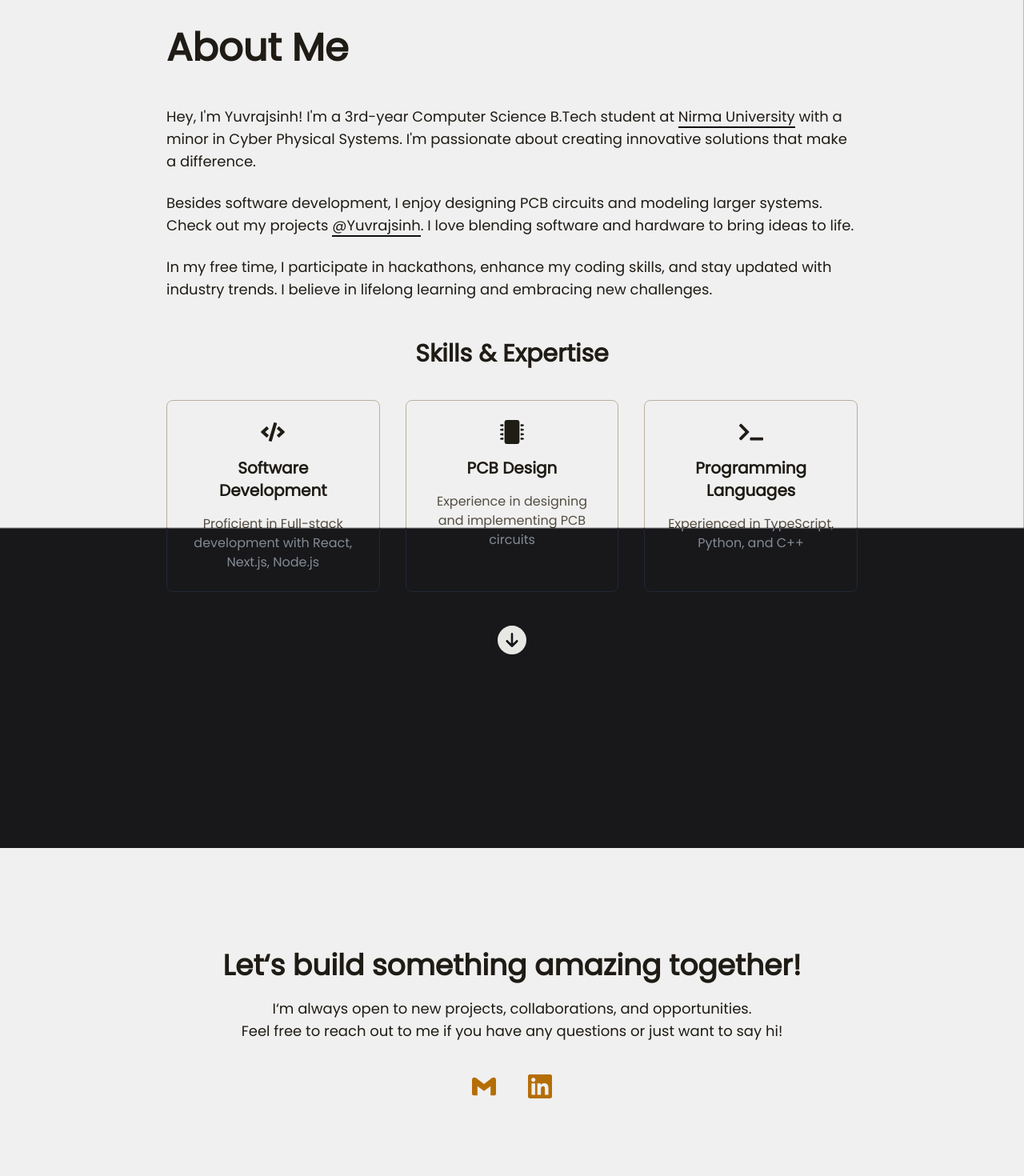
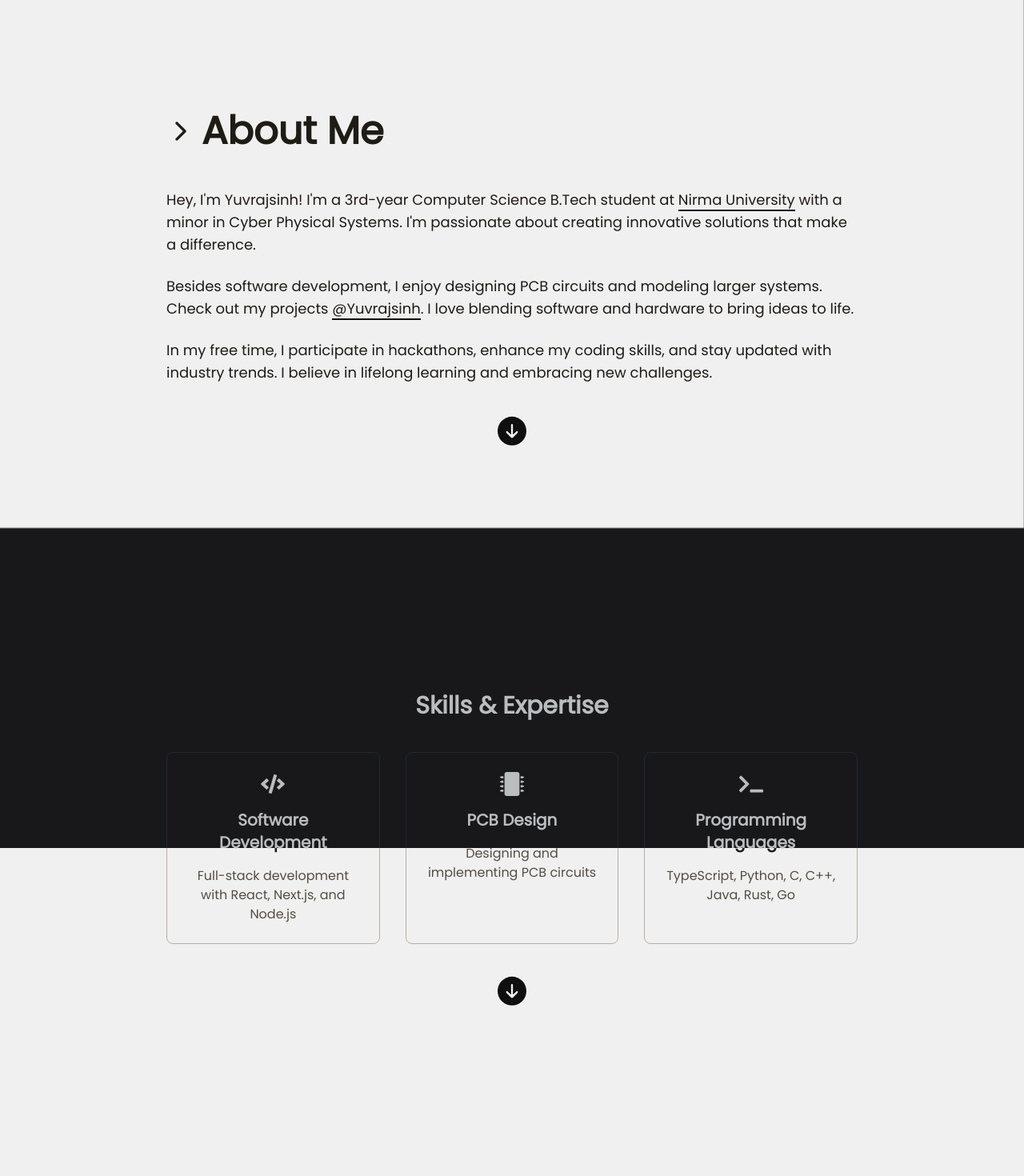
Before and after one commit to yuvrajsinh5252/website, a Next.js app: page /about in a window 1280 px wide. Shown: the part 140-1610 px from the top of the page at 80% size. Built offline with nearby package versions, Linux system fonts and the light colour scheme.

Commit message:
feat: chore: styling transitions, and refactor component structure

```diff
--- a/src/app/about/page.tsx
+++ b/src/app/about/page.tsx
@@ -2,14 +2,15 @@
 
 import dynamic from "next/dynamic";
 import ContactUs from "@/components/contact";
-const MagicLink = dynamic(() => import("@/components/magicLink"), {
+const MagicLink = dynamic(() => import("@/components/ui/magicLink"), {
   ssr: false,
 });
-import MaxWidthWrapper from "@/components/MaxWidthWrapper";
+import MaxWidthWrapper from "@/components/ui/MaxWidthWrapper";
 import { motion } from "framer-motion";
 import { useEffect, useState } from "react";
 import { FaArrowDown } from "react-icons/fa6";
 import { FaCode, FaMicrochip, FaTerminal } from "react-icons/fa";
+import { IoIosArrowForward } from "react-icons/io";
 
 export default function Home() {
   const [sections, setSections] = useState<HTMLElement[]>([]);
@@ -51,35 +52,33 @@ export default function Home() {
     {
       icon: <FaCode className="text-3xl" />,
       title: "Software Development",
-      description:
-        "Proficient in Full-stack development with React, Next.js, Node.js",
+      description: "Full-stack development with React, Next.js, and Node.js",
     },
     {
       icon: <FaMicrochip className="text-3xl" />,
       title: "PCB Design",
-      description: "Experience in designing and implementing PCB circuits",
+      description: "Designing and implementing PCB circuits",
     },
     {
-      icon: (
-        <div className="flex justify-center">
-          <FaTerminal className="text-3xl" />
-        </div>
-      ),
+      icon: <FaTerminal className="text-3xl" />,
       title: "Programming Languages",
-      description: "Experienced in TypeScript, Python, and C++",
+      description: "TypeScript, Python, C, C++, Java, Rust, Go",
     },
   ];
 
   return (
     <MaxWidthWrapper className="max-w-screen-lg max-sm:px-4">
       <section
-        className="min-h-screen flex flex-col justify-center pt-44 py-16"
-        id="one"
+        className="min-h-screen flex flex-col justify-center pt-28 sm:pt-44"
+        id="introduction"
       >
-        <motion.div {...fadeIn} className="space-y-12">
-          <h1 className="text-5xl font-bold">About Me</h1>
-          <div className="space-y-6 mx-auto">
-            <p className="text-lg">
+        <motion.div {...fadeIn} className="space-y-8 sm:space-y-12">
+          <h1 className="flex gap-2 items-center text-4xl sm:text-5xl font-bold">
+            <IoIosArrowForward className="text-3xl sm:text-4xl max-sm:hidden" />
+            <span className="max-sm:mx-auto">About Me</span>
+          </h1>
+          <div className="space-y-4 sm:space-y-6 mx-auto">
+            <p className="text-base sm:text-lg">
               Hey, I&apos;m Yuvrajsinh! I&apos;m a 3rd-year Computer Science
               B.Tech student at{" "}
               <MagicLink href="https://nirmauni.ac.in/">
@@ -88,7 +87,7 @@ export default function Home() {
               with a minor in Cyber Physical Systems. I&apos;m passionate about
               creating innovative solutions that make a difference.
             </p>
-            <p className="text-lg">
+            <p className="text-base sm:text-lg">
               Besides software development, I enjoy designing PCB circuits and
               modeling larger systems. Check out my projects{" "}
               <MagicLink href="https://www.youtube.com/@yuvrajsinh472/videos">
@@ -96,52 +95,73 @@ export default function Home() {
               </MagicLink>
               . I love blending software and hardware to bring ideas to life.
             </p>
-            <p className="text-lg">
+            <p className="text-base sm:text-lg">
               In my free time, I participate in hackathons, enhance my coding
               skills, and stay updated with industry trends. I believe in
               lifelong learning and embracing new challenges.
             </p>
           </div>
+        </motion.div>
 
-          <div className="mt-20">
-            <h2 className="text-3xl font-semibold text-center mb-10">
+        <motion.div
+          animate={{ y: [0, 10, 0] }}
+          transition={{ repeat: Infinity, duration: 1.5 }}
+          className="flex justify-center mt-8 sm:mt-10"
+        >
+          <FaArrowDown
+            onClick={() => scrollToSection(1)}
+            className="cursor-pointer text-3xl sm:text-4xl rounded-full bg-white p-2 text-black"
+          />
+        </motion.div>
+      </section>
+
+      <section
+        className="min-h-screen flex flex-col max-sm:pt-20 justify-center"
+        id="skills"
+      >
+        <motion.div {...fadeIn}>
+          <h2 className="text-2xl sm:text-3xl font-semibold text-center mb-8 sm:mb-10">
             Skills & Expertise
           </h2>
-            <div className="grid md:grid-cols-3 gap-8">
+          <div className="grid grid-cols-1 sm:grid-cols-2 md:grid-cols-3 gap-4 sm:gap-8">
             {skills.map((skill, index) => (
               <motion.div
                 key={index}
                 initial={{ opacity: 0, y: 20 }}
                 animate={{ opacity: 1, y: 0 }}
                 transition={{ delay: index * 0.2 }}
-                  className="p-6 rounded-lg border border-gray-700 hover:border-gray-500 transition-colors"
+                className="p-4 sm:p-6 rounded-lg border border-gray-700 hover:border-gray-500 transition-colors"
               >
-                  <div className="flex flex-col items-center text-center space-y-4">
+                <div className="flex flex-col items-center text-center space-y-3 sm:space-y-4">
                   {skill.icon}
-                    <h3 className="text-xl font-semibold">{skill.title}</h3>
-                    <p className="text-gray-400">{skill.description}</p>
+                  <h3 className="text-lg sm:text-xl font-semibold">
+                    {skill.title}
+                  </h3>
+                  <p className="text-sm sm:text-base text-gray-400">
+                    {skill.description}
+                  </p>
                 </div>
               </motion.div>
             ))}
           </div>
-          </div>
         </motion.div>
 
-        {currentIndex + 1 < sections.length && (
         <motion.div
           animate={{ y: [0, 10, 0] }}
           transition={{ repeat: Infinity, duration: 1.5 }}
-            className="flex justify-center mt-10"
+          className="flex justify-center mt-8 sm:mt-10"
         >
           <FaArrowDown
-              onClick={handleArrowDownClick}
-              className="cursor-pointer text-4xl rounded-full bg-white p-2 text-black"
+            onClick={() => scrollToSection(2)}
+            className="cursor-pointer text-3xl sm:text-4xl rounded-full bg-white p-2 text-black"
           />
         </motion.div>
-        )}
       </section>
 
-      <section id="two">
+      <section
+        className="min-h-screen flex flex-col justify-center"
+        id="contact"
+      >
         <ContactUs />
       </section>
     </MaxWidthWrapper>
--- a/src/app/layout.tsx
+++ b/src/app/layout.tsx
@@ -21,12 +21,7 @@ export default function RootLayout({
     <html lang="en" suppressHydrationWarning>
       <link rel="icon" href="/logo.png" />
       <body className={poppins.className}>
-        <ThemeProvider
-          attribute="class"
-          defaultTheme="system"
-          enableSystem
-          disableTransitionOnChange
-        >
+        <ThemeProvider attribute="class" defaultTheme="system" enableSystem>
           <GrowingCircleAnimation />
           <Navbar />
           <div className="relative z-20 mix-blend-difference">{children}</div>
--- a/src/app/styles/globals.css
+++ b/src/app/styles/globals.css
@@ -9,7 +9,7 @@
     -webkit-font-smoothing: antialiased;
     box-sizing: border-box;
     -webkit-tap-highlight-color: transparent;
-    @apply dark:text-gray-200 text-gray-300;
+    @apply dark:text-gray-200 text-gray-300 transition-all duration-300 ease-in-out;
   }
 }
 
--- a/src/components/contact.tsx
+++ b/src/components/contact.tsx
@@ -3,7 +3,7 @@ import { SiGmail, SiLinkedin } from "react-icons/si";
 
 const ContactUs = () => {
   return (
-    <div className="h-screen max-sm:mt-96 flex flex-col gap-5 items-center justify-center p-5">
+    <div className="h-screen flex flex-col gap-5 items-center justify-center p-5">
       <h1 className="text-4xl max-sm:text-3xl font-bold">
         Let&lsquo;s build something amazing together!
       </h1>
--- a/src/components/navbar/navbar.tsx
+++ b/src/components/navbar/navbar.tsx
@@ -2,7 +2,7 @@
 
 import React from "react";
 import { usePathname } from "next/navigation";
-import MaxWidthWrapper from "../MaxWidthWrapper";
+import MaxWidthWrapper from "../ui/MaxWidthWrapper";
 import NavLink from "./navlink";
 import ThemeToggle from "../theme/toggle-theme";
 import { motion, AnimatePresence } from "framer-motion";
@@ -60,7 +60,7 @@ export default function Navbar() {
           initial={{ opacity: 0, y: -20 }}
           animate={{ opacity: 1, y: 0 }}
           transition={{ duration: 0.5, type: "spring", stiffness: 120 }}
-          className="flex max-sm:left-1/4 left-1/2 -translate-x-1/2 fixed m-auto items-center justify-between w-fit h-10 rounded-full dark:bg-gray-600/30 bg-white/70 duration-300 ease-linear outline-none border dark:border-gray-300/30 border-gray-800/30 backdrop-filter backdrop-blur-lg gap-4 px-4 py-6 dark:text-white text-black transition-all navbar hover:shadow-lg hover:dark:bg-gray-600/40 hover:bg-white/80"
+          className="flex max-sm:left-1/4 left-[45%] fixed m-auto items-center justify-between w-fit h-10 rounded-full dark:bg-gray-600/30 bg-white/70 duration-300 ease-linear outline-none border dark:border-gray-300/30 border-gray-800/30 backdrop-filter backdrop-blur-lg gap-4 px-4 py-6 dark:text-white text-black transition-all navbar hover:shadow-lg hover:dark:bg-gray-600/40 hover:bg-white/80"
         >
           <div
             id="active-bg"
--- a/src/components/socialLinks.tsx
+++ b/src/components/socialLinks.tsx
@@ -1,6 +1,5 @@
 import { Linkedin, Mail, Twitter } from "lucide-react";
 import Link from "next/link";
-import Tooltip from "./tooltip";
 import { SOCIAL_LINKS } from "@/data/socialLink";
 import { SiGithub } from "react-icons/si";
 
@@ -14,12 +13,10 @@ export default function SocialLinks() {
           target="_blank"
           className="bg-gray-200 bg-opacity-5 p-2 rounded-lg"
         >
-          {/* <Tooltip text={social.name}> */}
           {social.icon === "Github" && <SiGithub size={23} />}
           {social.icon === "Linkedin" && <Linkedin />}
           {social.icon === "Mail" && <Mail />}
           {social.icon === "Twitter" && <Twitter />}
-          {/* </Tooltip> */}
         </Link>
       ))}
     </div>
--- a/src/components/tooltip.tsx
+++ /dev/null
@@ -1,24 +0,0 @@
-
-"use client"
-import { useRef } from "react";
-
-interface TooltipProps {
-  children: React.ReactNode;
-  text: string;
-}
-
-export default function Tooltip({
-  children,
-  text,
-}: TooltipProps) {
-  const tooltipRef = useRef<HTMLDivElement>(null);
-
-  return (
-    <div className="relative group">
-      {children}
-      <span ref={tooltipRef} className="absolute hidden group-hover:block bg-slate-600 p-[3px] text-[10px] rounded-md -left-[45%] animate-popout -bottom-10">
-        {text}
-      </span>
-    </div>
-  );
-}
--- a/src/lib/utils.ts
+++ b/src/lib/utils.ts
@@ -8,7 +8,7 @@ export function cn(...inputs: ClassValue[]) {
 
 export function constructMetadata(): Metadata {
   return {
-    metadataBase: new URL("https://yuvrajsinh.me"),
+    metadataBase: new URL("https://www.yuvrajsinh.me"),
     title: {
       default: "Yuvrajsinh",
       template: `%s | Yuvrajsinh`,
```
Also changed, not shown: src/app/page.tsx (+10 -6 lines), src/app/projects/page.tsx (+18 -20 lines), src/components/ui/MaxWidthWrapper.tsx (renamed from src/components/MaxWidthWrapper.tsx), src/components/ui/magicLink.tsx (renamed from src/components/magicLink.tsx). Lines whose indentation alone changed are shown as unchanged.
